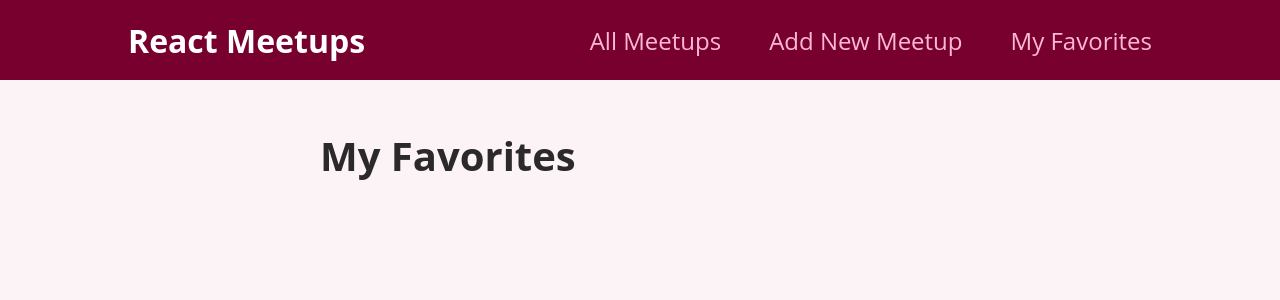
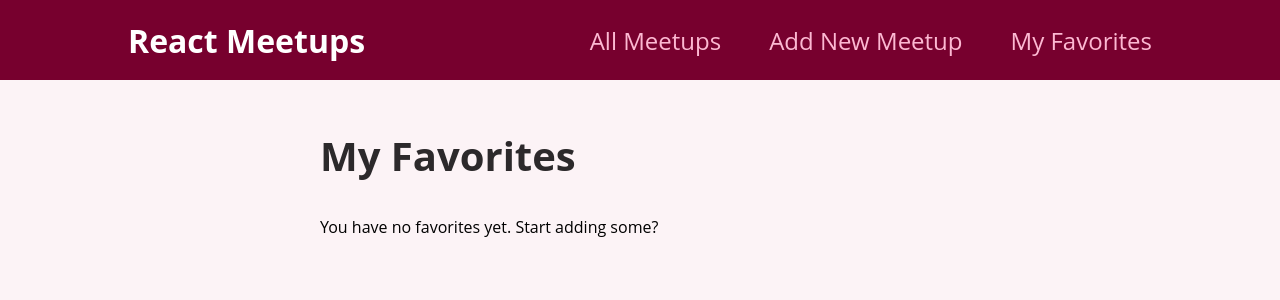
Before and after one commit to JosephNdegwa/React, a React (Create React App) app: page /favorites in a window 1280 px wide. Shown: the top 300 px of the page. Built offline with nearby package versions, Linux system fonts and the light colour scheme.

Commit message:
edit favorites page to display added favorites

```diff
--- a/src/pages/Favorites.js
+++ b/src/pages/Favorites.js
@@ -5,9 +5,17 @@ import MeetupList from '../components/meetups/MeetupList';
 function FavoritesPage() {
     const favoriteCtx = useContext(FavoritesContext);
 
+    let content;
+
+    if (favoriteCtx.totalFavorites === 0) {
+        content = <p>You have no favorites yet. Start adding some?</p>
+    } else {
+        content = <MeetupList meetups={favoriteCtx.favorites} />
+    }
+
     return <section>
         <h1>My Favorites</h1>
-        <MeetupList meetups={favoriteCtx.favorites} />
+        {content}
     </section>;
 }
 
```
